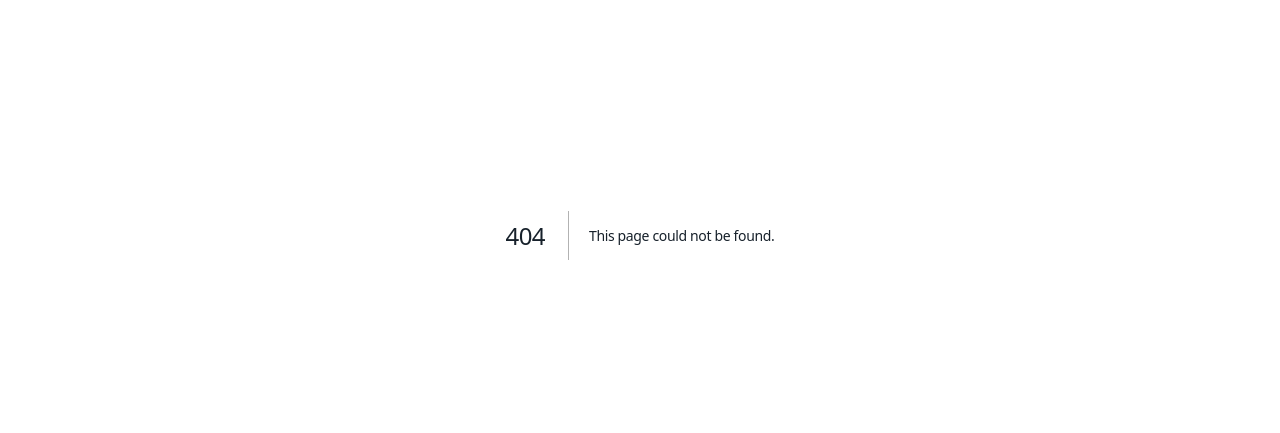
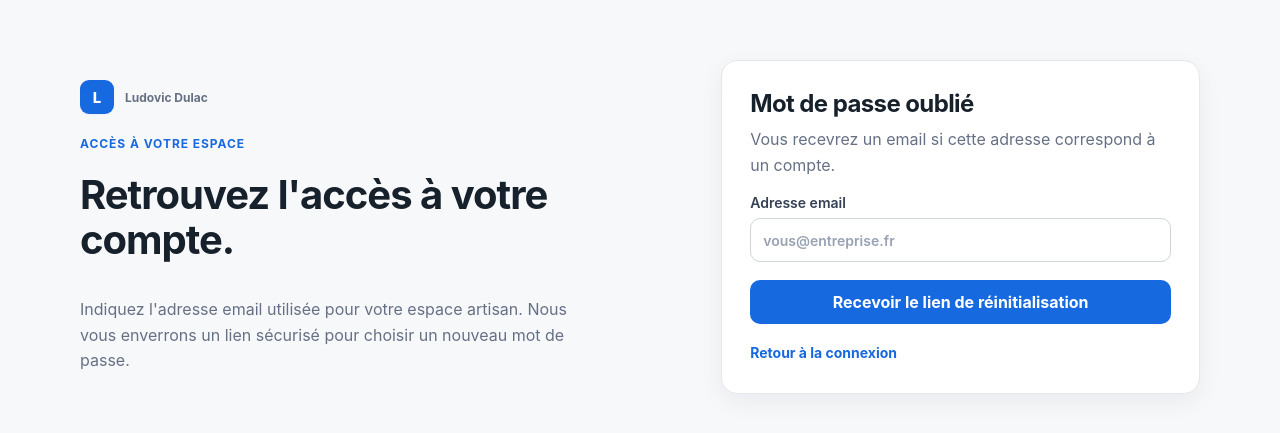
Before and after one commit to ludodulac/DROP-Service, a Next.js app: page /forgot-password in a window 1280 px wide. Before the commit this address had no page. Shown: the part 165-598 px from the top of the page. Built offline with nearby package versions, Linux system fonts and the light colour scheme; no server answers.

Commit message:
Add forgot password flow

```diff
--- /dev/null
+++ b/src/app/forgot-password/page.tsx
@@ -0,0 +1,67 @@
+"use client";
+
+import Link from "next/link";
+import { FormEvent, useState } from "react";
+import { supabase } from "@/lib/supabase";
+
+export default function ForgotPasswordPage() {
+  const [email, setEmail] = useState("");
+  const [loading, setLoading] = useState(false);
+  const [sent, setSent] = useState(false);
+  const [error, setError] = useState("");
+
+  async function handleSubmit(event: FormEvent<HTMLFormElement>) {
+    event.preventDefault();
+    setLoading(true);
+    setError("");
+
+    const redirectTo = `${window.location.origin}/update-password`;
+    const { error: resetError } = await supabase.auth.resetPasswordForEmail(email, { redirectTo });
+
+    if (resetError) {
+      setError("Impossible d'envoyer l'email pour le moment. Réessayez dans quelques instants.");
+      setLoading(false);
+      return;
+    }
+
+    setSent(true);
+    setLoading(false);
+  }
+
+  return (
+    <main style={{ padding: "56px 0 72px" }}>
+      <div className="auth-shell">
+        <section className="auth-intro">
+          <div className="brand-lockup"><span className="brand-mark">L</span><span>Ludovic Dulac</span></div>
+          <p className="eyebrow">Accès à votre espace</p>
+          <h1 style={{ marginBottom: 14 }}>Retrouvez l'accès à votre compte.</h1>
+          <p className="muted" style={{ maxWidth: 520, margin: 0 }}>Indiquez l'adresse email utilisée pour votre espace artisan. Nous vous enverrons un lien sécurisé pour choisir un nouveau mot de passe.</p>
+        </section>
+
+        <section className="card auth-card">
+          <div>
+            <h2 style={{ marginTop: 0, marginBottom: 8 }}>Mot de passe oublié</h2>
+            <p className="muted" style={{ marginTop: 0 }}>Vous recevrez un email si cette adresse correspond à un compte.</p>
+          </div>
+
+          {sent ? (
+            <div>
+              <div className="alert-success" role="status">Si un compte existe avec cette adresse, un email de réinitialisation vient d'être envoyé. Pensez à vérifier les courriers indésirables.</div>
+              <p className="muted" style={{ marginBottom: 0, marginTop: 18, fontSize: 14 }}><Link className="text-link" href="/login">Retour à la connexion</Link></p>
+            </div>
+          ) : (
+            <form onSubmit={handleSubmit} className="form-grid">
+              <label className="field-label">Adresse email
+                <input className="field" required type="email" autoComplete="email" value={email} onChange={(e) => setEmail(e.target.value)} placeholder="vous@entreprise.fr" />
+              </label>
+              {error && <p className="alert-error" role="alert">{error}</p>}
+              <button className="button" type="submit" disabled={loading}>{loading ? "Envoi en cours…" : "Recevoir le lien de réinitialisation"}</button>
+            </form>
+          )}
+
+          {!sent && <p className="muted" style={{ marginBottom: 0, marginTop: 18, fontSize: 14 }}><Link className="text-link" href="/login">Retour à la connexion</Link></p>}
+        </section>
+      </div>
+    </main>
+  );
+}
```
